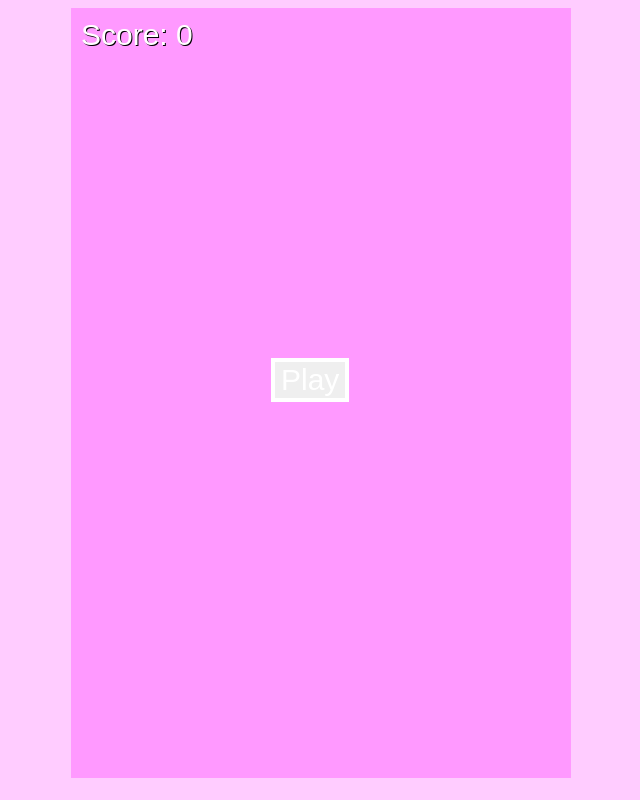
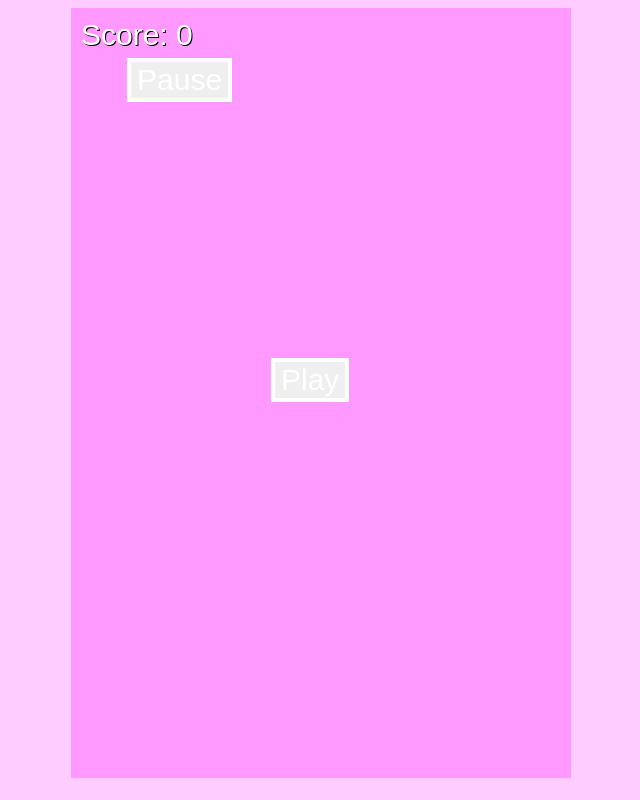
Before and after one commit to kul-amr/BalloonsPopping, a website: page game.html in a window 1280 px wide. Shown: the whole page, without its empty margins (329-969 px from the left). Drawn offline with nearby package versions, Linux system fonts and the light colour scheme.

Commit message:
changes to add screenshots

```diff
--- a/game.html
+++ b/game.html
@@ -41,7 +41,7 @@ body{
     margin-left: -40px;
 }
 #pause-btn{
-    /* position: absolute;
+    position: absolute;
     color: #fff;
     font-family: Arial, Helvetica, sans-serif;
     font-size: 30px;
@@ -49,7 +49,7 @@ body{
     cursor: pointer;
     top: 50px;
     left: 20%;
-    margin-left: -40px; */
+    margin-left: -40px;
 }
 .balloon.green{
     position: absolute;
```
Also changed, not shown: Screenshot.png (added), Screenshot1.png (added), 1 other file.
